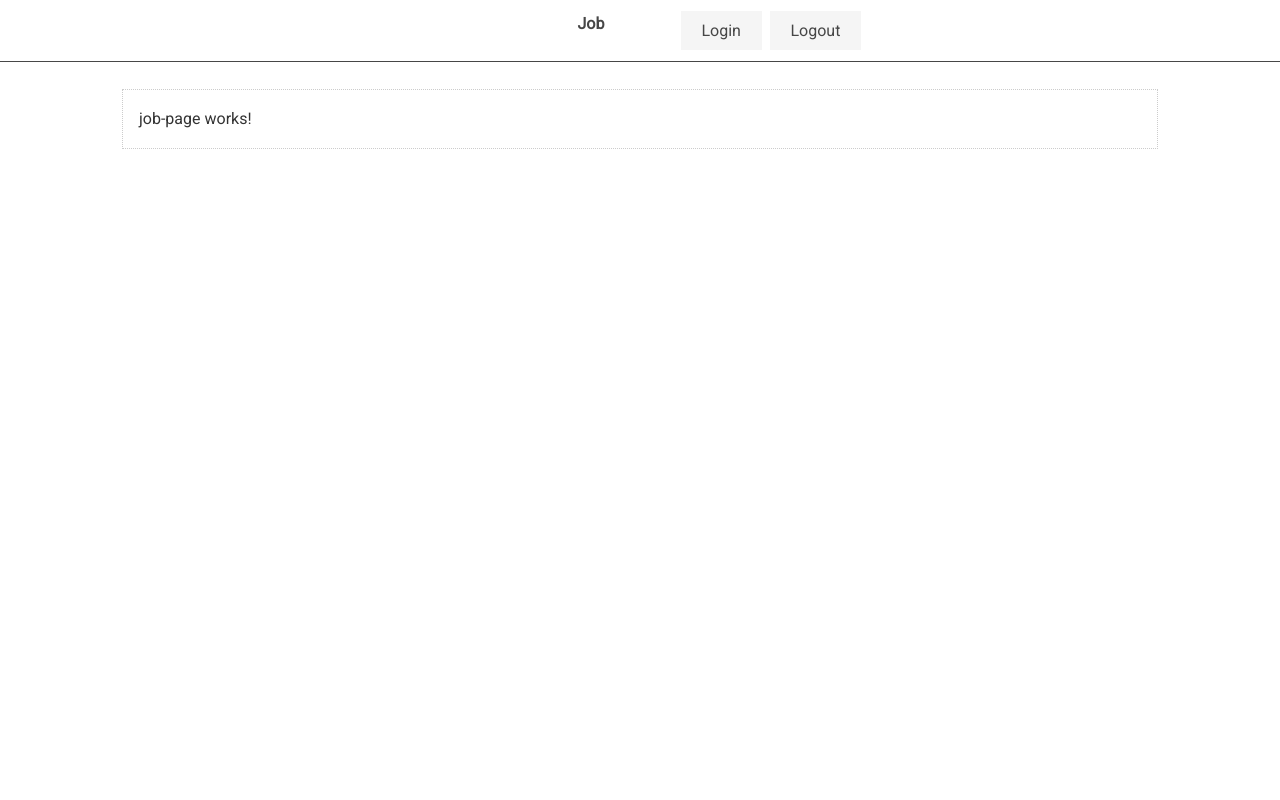
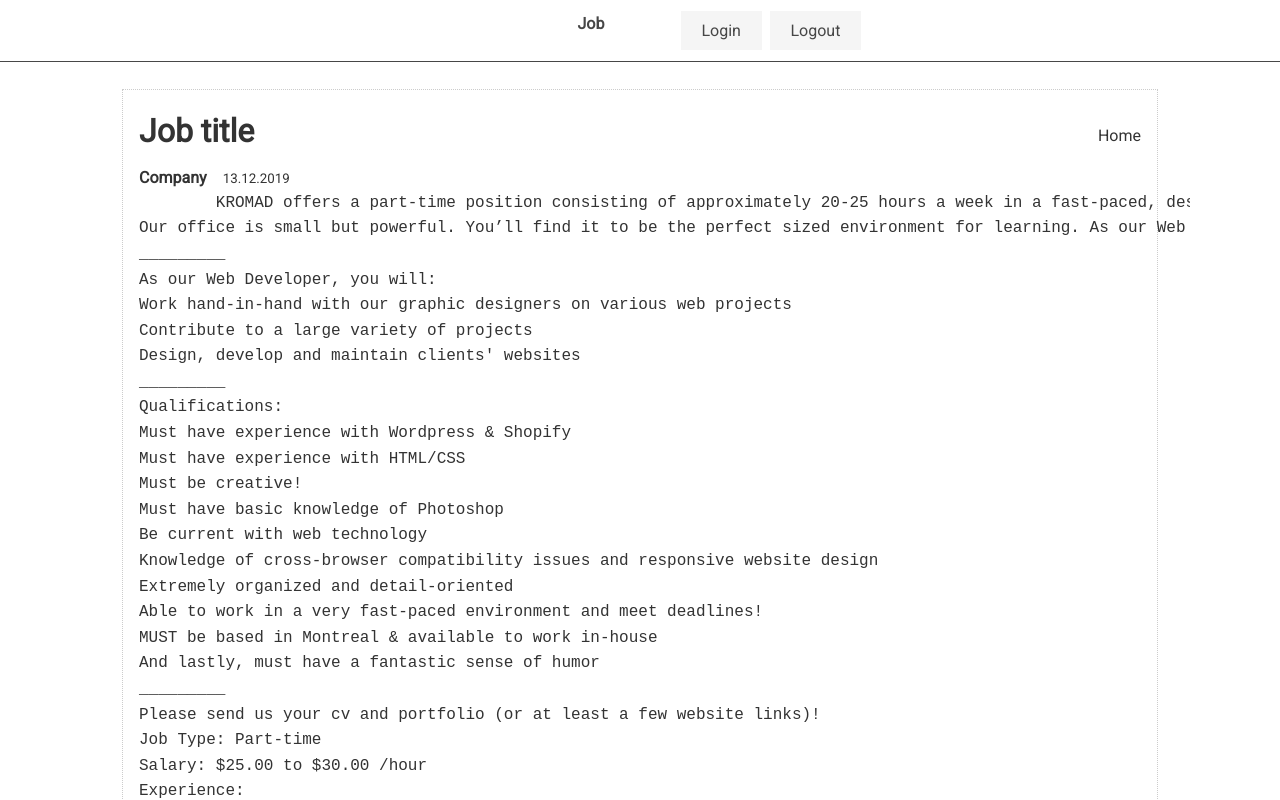
Before and after one commit to Ihor-IK/AllJob, an Angular app in the folder alljob/: page /job/1 in a window 1280 px wide. Shown: the top 800 px of the page. Built offline with nearby package versions, Linux system fonts and the light colour scheme.

Commit message:
Added job page

```diff
--- a/alljob/src/app/job-page/job-page.component.html
+++ b/alljob/src/app/job-page/job-page.component.html
@@ -1 +1,47 @@
-<p>job-page works!</p>
+<div class="job">
+    <div class="header">
+      <h1>Job title</h1>
+
+      <button routerLink="/" class="btn btn-link">Home</button>
+    </div>
+
+    <div class="info">
+      <strong>Company</strong>
+      <small>13.12.2019</small>
+    </div>
+
+    <div>
+    <pre>
+        KROMAD offers a part-time position consisting of approximately 20-25 hours a week in a fast-paced, design-forward, pro-active environment. You should be ideas-driven with a highly creative spirit and infectious attitude to “get it done”.
+Our office is small but powerful. You’ll find it to be the perfect sized environment for learning. As our Web Developer, you will be working closely with various brands and clients on their web design and development needs, all while maintaining and developing our brand mission.
+_________
+As our Web Developer, you will:
+Work hand-in-hand with our graphic designers on various web projects
+Contribute to a large variety of projects
+Design, develop and maintain clients' websites
+_________
+Qualifications:
+Must have experience with Wordpress & Shopify
+Must have experience with HTML/CSS
+Must be creative!
+Must have basic knowledge of Photoshop
+Be current with web technology
+Knowledge of cross-browser compatibility issues and responsive website design
+Extremely organized and detail-oriented
+Able to work in a very fast-paced environment and meet deadlines!
+MUST be based in Montreal & available to work in-house
+And lastly, must have a fantastic sense of humor
+_________
+Please send us your cv and portfolio (or at least a few website links)!
+Job Type: Part-time
+Salary: $25.00 to $30.00 /hour
+Experience:
+Web Development: 1 year (Preferred)
+Location:
+Montréal, QC (Required)
+Language:
+English (Required)
+French (Preferred)
+    </pre>
+    </div>
+  </div>
--- a/alljob/src/app/job-page/job-page.component.scss
+++ b/alljob/src/app/job-page/job-page.component.scss
@@ -0,0 +1,19 @@
+.job {
+
+    .header {
+      display: flex;
+      justify-content: space-between;
+      align-items: center;
+    }
+
+    h1 {
+      margin-bottom: .5rem;
+    }
+
+    .info {
+      strong {
+        margin-right: 1rem;
+      }
+    }
+
+  }
```
